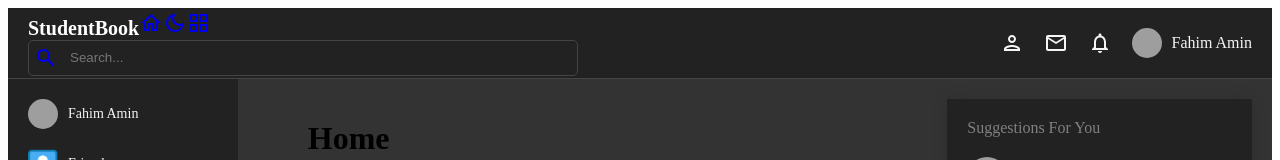
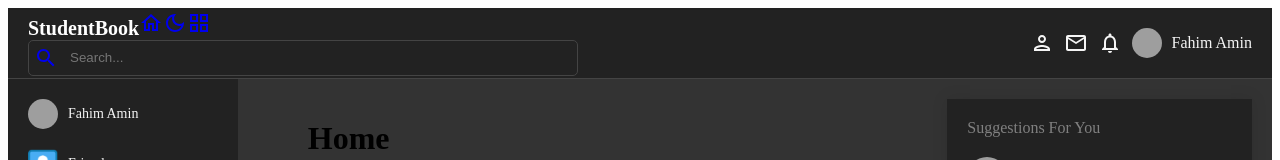
Before and after one commit to FahimFBA/StudentBook, a React (Vite) app in the folder client/: page / in a window 1280 px wide. Shown: the top 160 px of the page. Built offline with nearby package versions, Linux system fonts and the light colour scheme; grey boxes are pictures that could not be loaded.

Commit message:
minor: z index

```diff
--- a/client/src/components/navbar/NavBar.jsx
+++ b/client/src/components/navbar/NavBar.jsx
@@ -1,7 +1,6 @@
-import "./NavBar.scss"
+import "./navBar.scss"
 import HomeOutlinedIcon from "@mui/icons-material/HomeOutlined";
 import DarkModeOutlinedIcon from "@mui/icons-material/DarkModeOutlined";
-import WbSunnyOutlinedIcon from "@mui/icons-material/WbSunnyOutlined";
 import GridViewOutlinedIcon from "@mui/icons-material/GridViewOutlined";
 import NotificationsOutlinedIcon from "@mui/icons-material/NotificationsOutlined";
 import EmailOutlinedIcon from "@mui/icons-material/EmailOutlined";
--- a/client/src/components/navbar/navBar.scss
+++ b/client/src/components/navbar/navBar.scss
@@ -12,6 +12,7 @@
     top: 0;
     background-color: themed("bg");
     color: themed("textColor");
+    z-index: 999;
 
     .left {
       display: flex;
@@ -41,7 +42,7 @@
     .right {
       display: flex;
       align-items: center;
-      gap: 20px;
+      gap: 10px;
       .user {
         display: flex;
         align-items: center;
```
